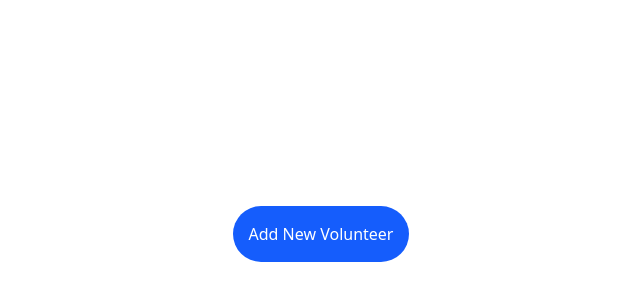
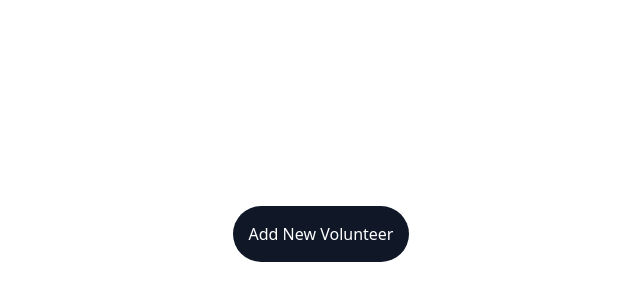
Before and after one commit to ErfanMirzapour/volunteer-entry, a Next.js app: page / in a window 1280 px wide. Shown: the part 166-466 px from the top of the page, without its empty margins (319-959 px from the left). Built offline with nearby package versions, Linux system fonts and the light colour scheme.

Commit message:
change button color

```diff
--- a/app/page.tsx
+++ b/app/page.tsx
@@ -5,7 +5,7 @@ export default function Home() {
       <div className='flex items-center justify-center min-h-screen'>
          <Link
             href='/add-volunteer/1'
-            className='rounded-full bg-blue-600 text-white p-4'
+            className='rounded-full bg-gray-900 text-white p-4'
          >
             Add New Volunteer
          </Link>
```
